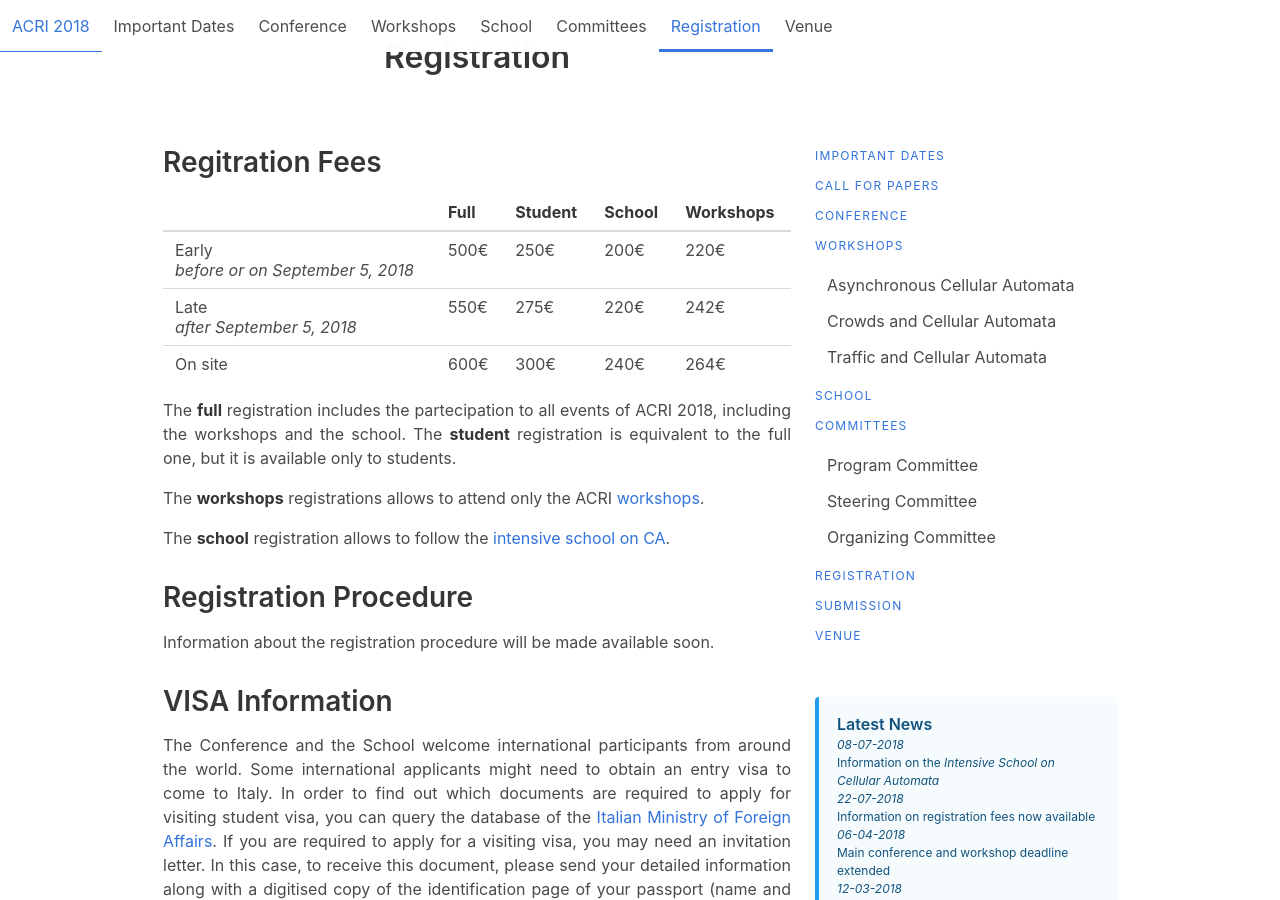
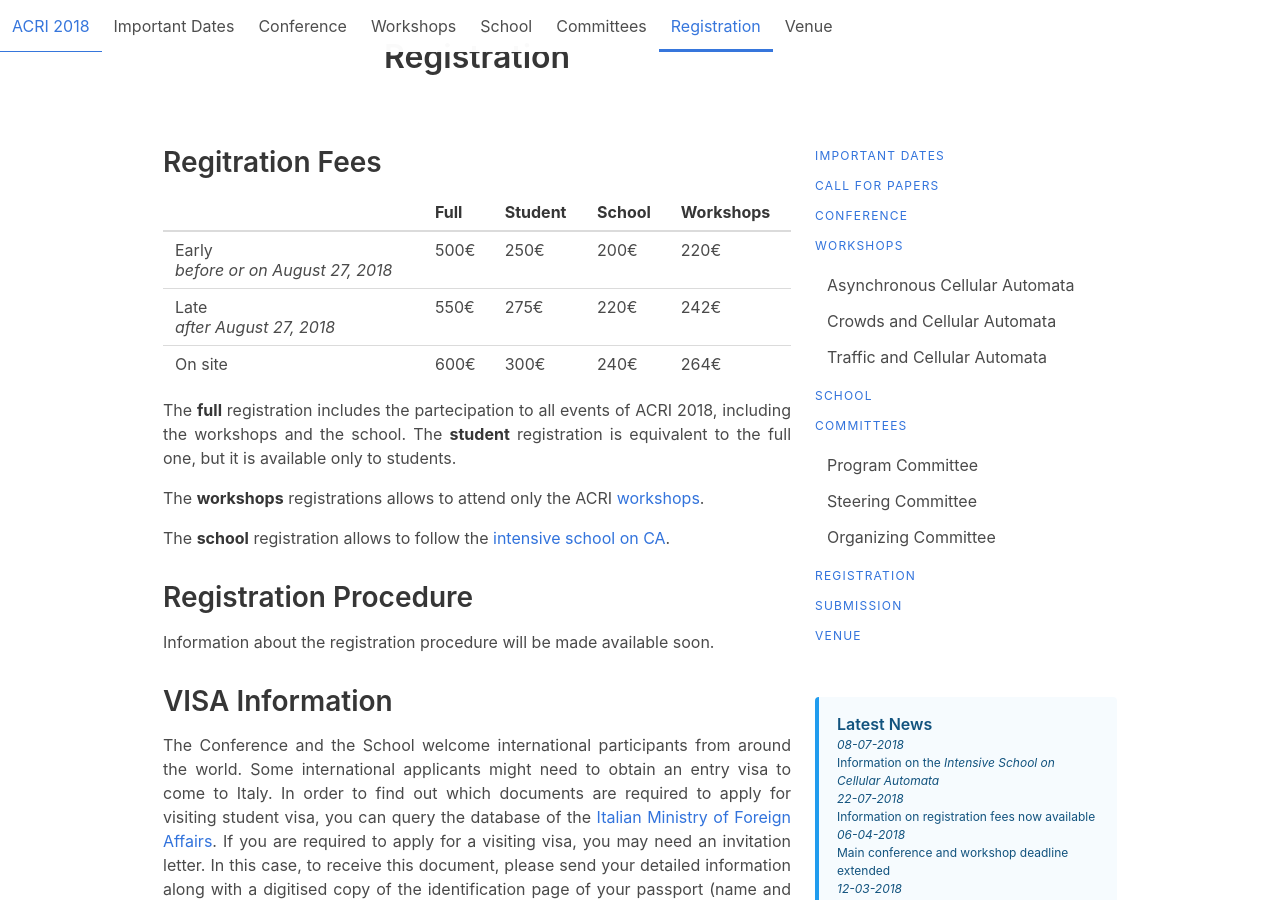
Before and after one commit to acri2018/acri2018.github.io, a Jekyll site: the page built from registration.md, in a window 1280 px wide and 900 px high, scrolled down 360 px. Built offline with Jekyll 4.4.1, drawn with Linux system fonts in a browser that asks for light colours.

Commit message:
Updated registration deadlines

```diff
--- a/registration.md
+++ b/registration.md
@@ -6,11 +6,11 @@ title: Registration
 Regitration Fees
 ----------------
 
-|                                             | Full | Student | School | Workshops |
-|---------------------------------------------|------|---------|--------|-----------|
-| Early <br> _before or on September 5, 2018_ | 500€ | 250€    | 200€   | 220€      |
-| Late <br> _after September 5, 2018_         | 550€ | 275€    | 220€   | 242€      |
-| On site                                     | 600€ | 300€    | 240€   | 264€      |
+|                                           | Full | Student | School | Workshops |
+|-------------------------------------------|------|---------|--------|-----------|
+| Early <br> _before or on August 27, 2018_ | 500€ | 250€    | 200€   | 220€      |
+| Late <br> _after August 27, 2018_         | 550€ | 275€    | 220€   | 242€      |
+| On site                                   | 600€ | 300€    | 240€   | 264€      |
 
 The **full** registration includes the partecipation to all events of ACRI 2018, including the workshops and the school. The **student** registration is equivalent to the full one, but it is available only to students.
 
```
